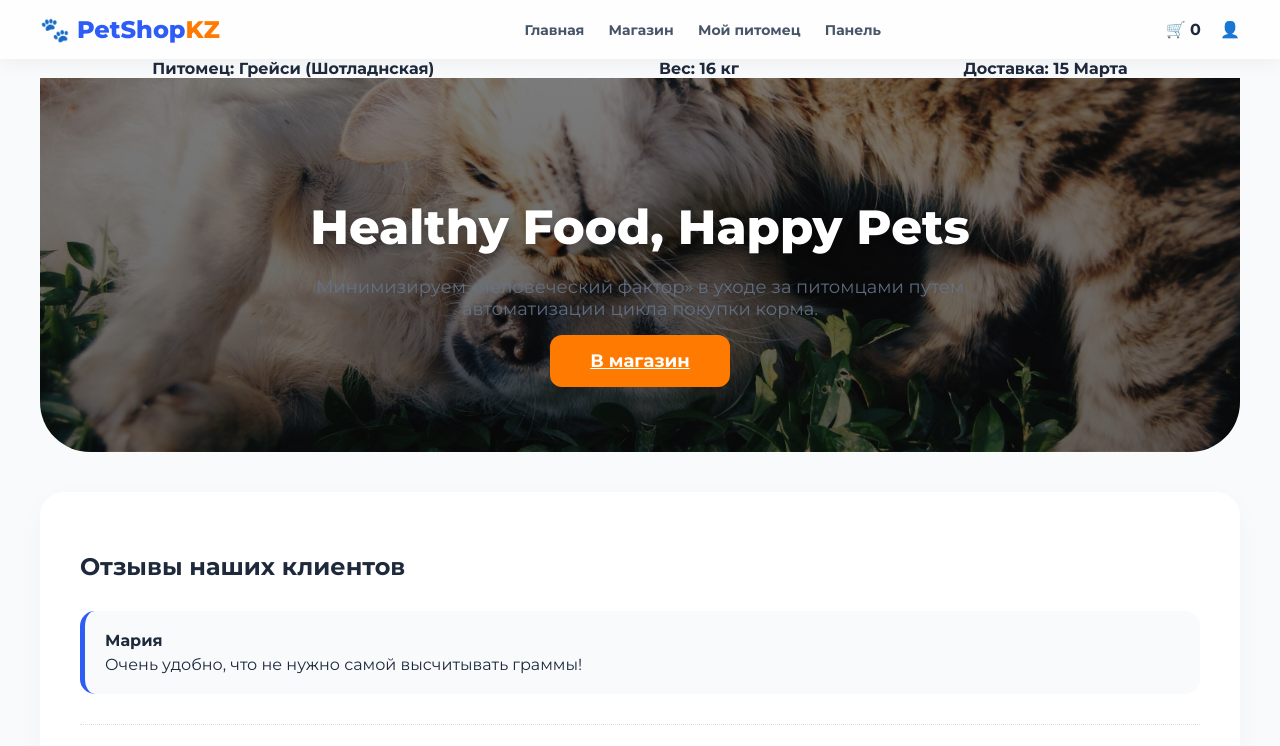
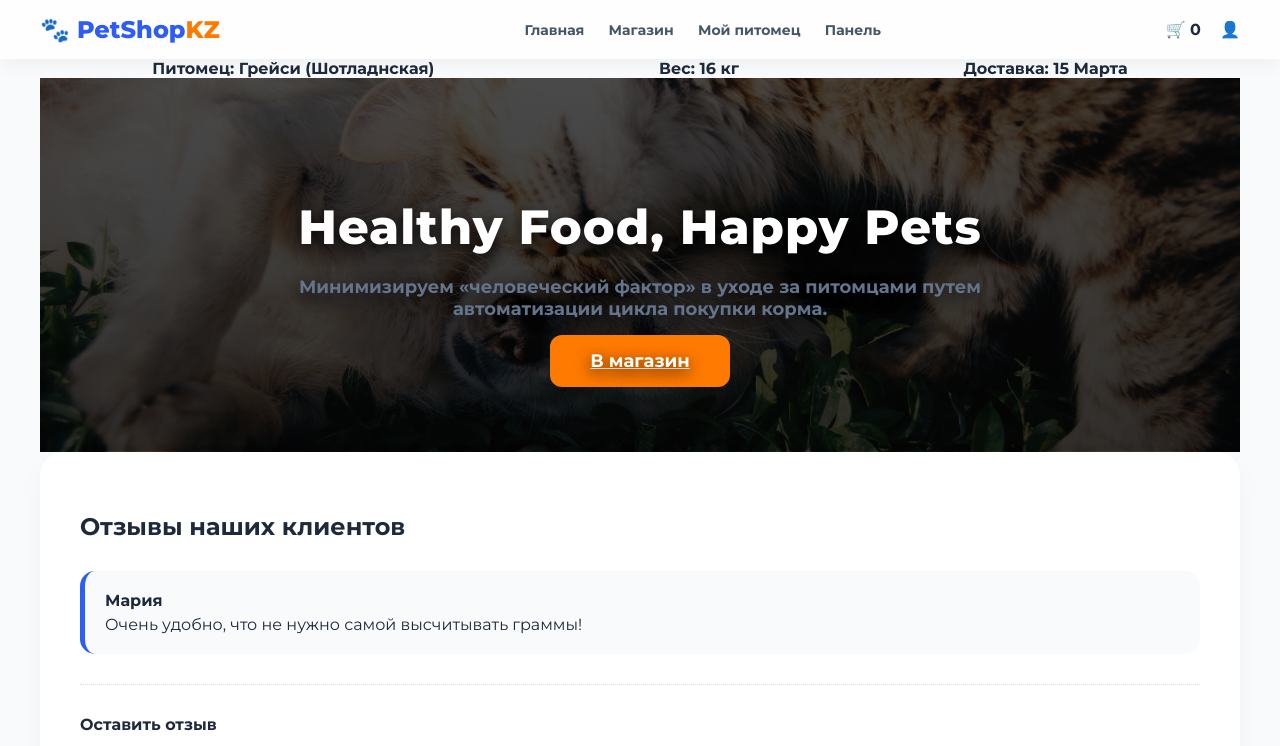
Before and after one commit to shard22/PetShop, a plain HTML site: page index.html in a window 1280 px wide. Shown: the top 746 px of the page. Drawn offline with Linux system fonts and the light colour scheme.

Commit message:
Update style.css

```diff
--- a/style.css
+++ b/style.css
@@ -45,38 +45,35 @@ body {
     transition: transform 0.5s ease; /* Плавный зум */
 }
 .hero {
-    /* --- ФОНОВАЯ КАРТИНКА --- */
+    /* 1. Делаем фон темнее (заменили 0.5 на 0.7) */
     background-image:
-        linear-gradient(rgba(0, 0, 0, 0.5), rgba(0, 0, 0, 0.6)), /* Слой затемнения */
-        url('images/phon.jpg'); /* Твоя картинка */
+        linear-gradient(rgba(0, 0, 0, 0.7), rgba(0, 0, 0, 0.8)),
+        url('images/phon.jpg');
 
-    background-size: cover;      /* Растягиваем на всю ширину */
-    background-position: center;  /* Центрируем фото */
-    background-attachment: fixed; /* Эффект параллакса (картинка замирает при скролле) */
+    background-size: cover;
+    background-position: center;
+    background-attachment: fixed;
+    padding: 120px 20px;
+    text-align: center;
 
-    /* --- ГЕОМЕТРИЯ И ЦВЕТ --- */
-    padding: 120px 20px;        /* Большие отступы сверху и снизу */
-    text-align: center;
-    color: #ffffff;             /* Весь текст в этом блоке станет белым */
-
-    /* Красивое скругление нижней части секции */
-    border-radius: 0 0 50px 50px;
-    margin-bottom: 40px;
+    /* 2. Делаем текст идеально белым и добавляем контрастную тень */
+    color: #ffffff;
+    text-shadow: 0 4px 15px rgba(0, 0, 0, 0.8); /* Мощная тень под буквами */
 }
 
-/* Настраиваем заголовок внутри .hero, чтобы он был мощным */
 .hero h1 {
     font-size: 3.5rem;
-    font-weight: 800;
+    font-weight: 800; /* Максимальная жирность */
     margin-bottom: 20px;
-    text-shadow: 2px 4px 10px rgba(0,0,0,0.3); /* Тень для читаемости */
+    letter-spacing: 1px; /* Немного раздвинем буквы для четкости */
 }
 
 .hero p {
     font-size: 1.2rem;
-    max-width: 700px;
+    font-weight: 600; /* Сделаем подзаголовок тоже чуть жирнее */
+    max-width: 800px;
     margin: 0 auto 30px;
-    opacity: 0.9;
+    color: #ffffff; /* Убедись, что тут нет opacity, чтобы текст был ярким */
 }
 /* Стили для аватара питомца */
 .pet-main-avatar {
```
